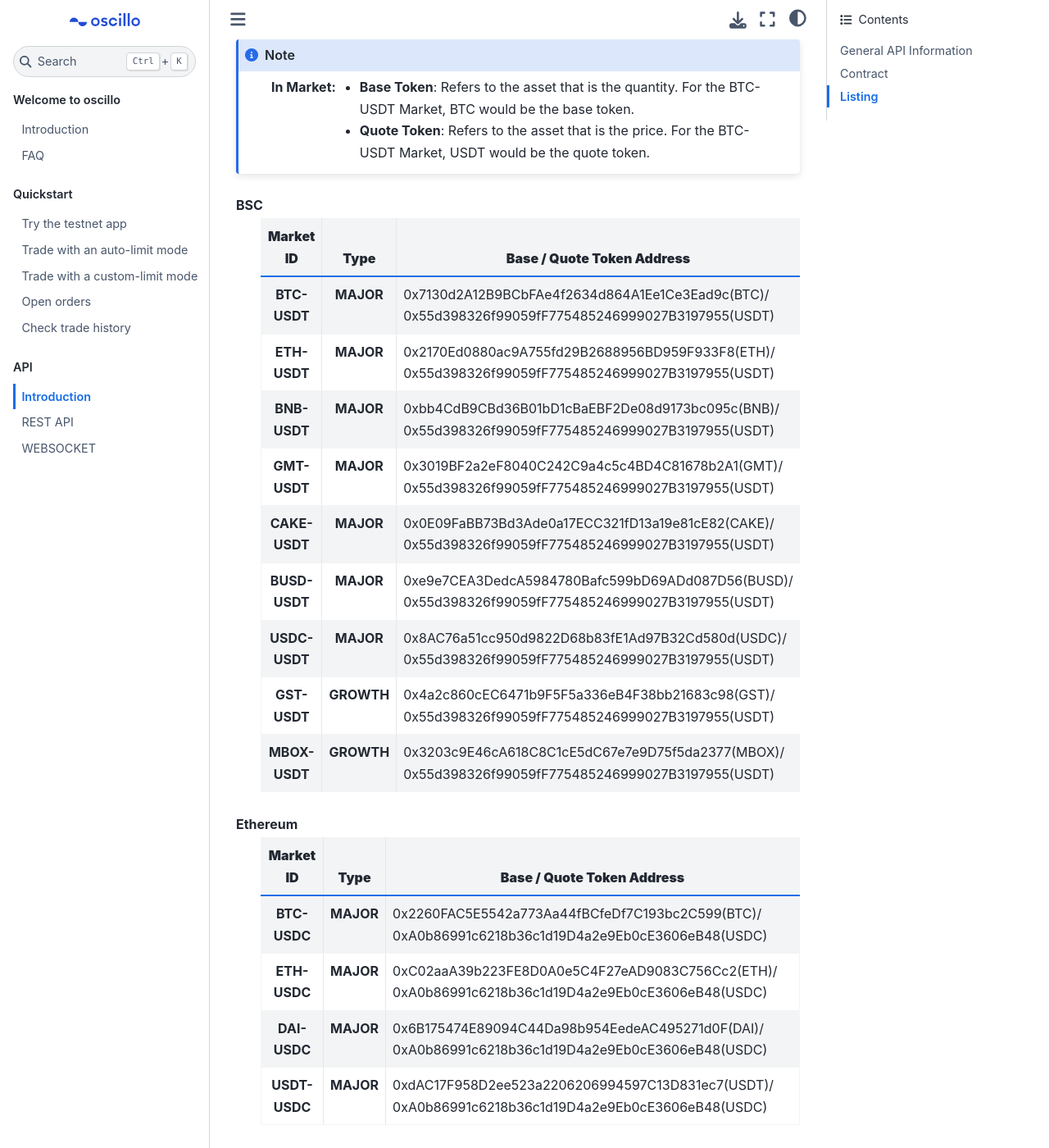
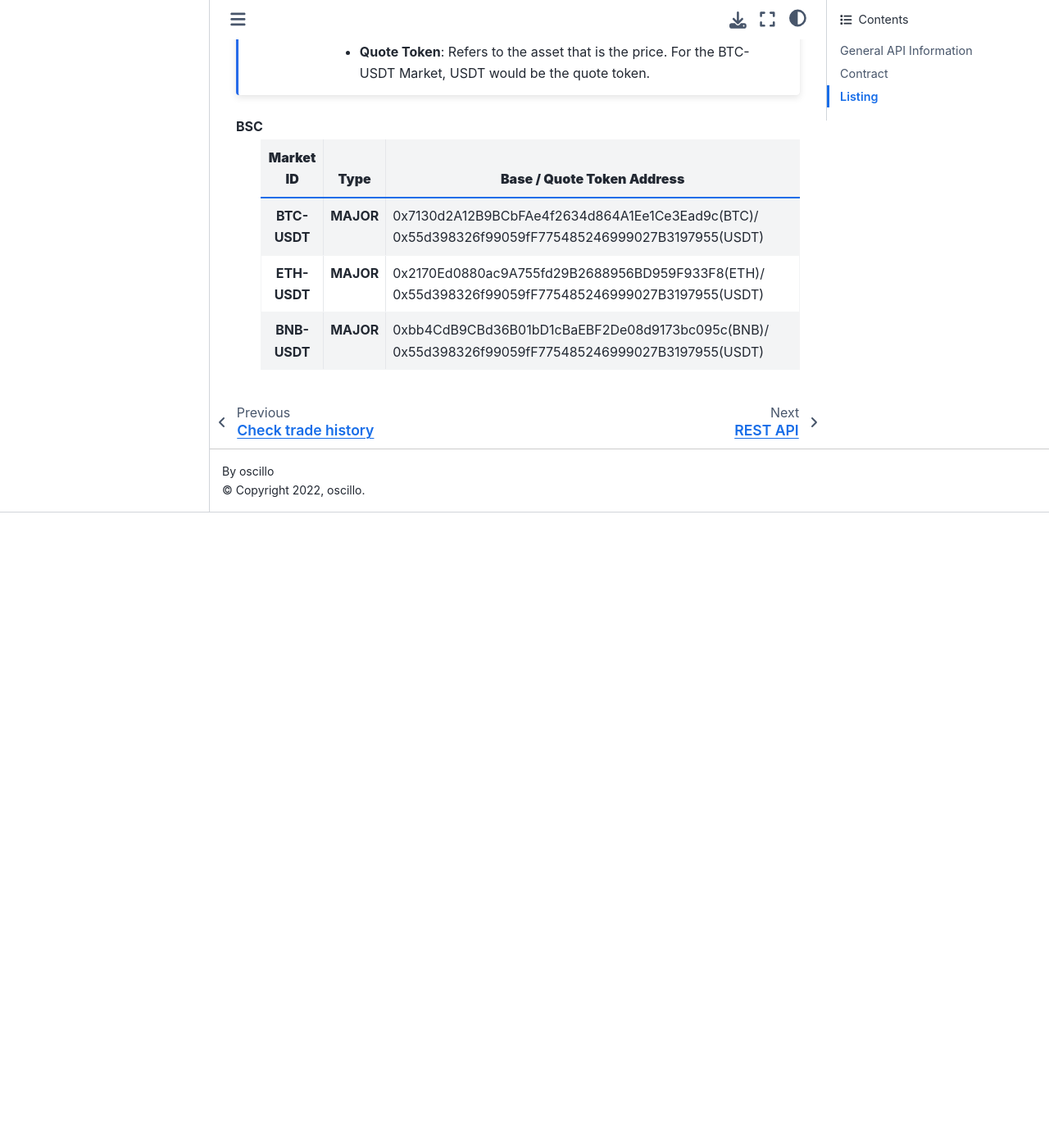
Before and after one commit to oscillo-finance/Docs, a Sphinx documentation site: the page built from docs/source/api/introduction.rst, in a window 1280 px wide and 1400 px high, scrolled down 2634 px. Shown: the whole window at 82% size. Built offline with Sphinx 7.4.7 and the Sphinx Book theme 1.1.4, drawn with Linux system fonts in a browser that asks for light colours; after the commit the page ends 3259 px from its top, so only the background shows below that; some of the changed text lies outside the part shown.

```diff
--- a/docs/source/api/introduction.rst
+++ b/docs/source/api/introduction.rst
@@ -14,16 +14,13 @@ Introduction
 General API Information
 =======================
 
-oscillo supports two networks [BNB Smart Chain(BSC), ETHEREUM].
+oscillo supports BNB Smart Chain(BSC) networks.
 
 
 BSC
    - REST_API_ENDPOINT: https://api-bsc.osc.finance
    - WEBSOCKET_API_ENDPOINT: wss://api-bsc.osc.finance
 
-ETHEREUM
-   - REST_API_ENDPOINT: https://api-eth.osc.finance
-   - WEBSOCKET_API_ENDPOINT: wss://api-eth.osc.finance
 
 All endpoints return either a JSON object or array.
 All time and timestamp related fields are in milliseconds.
@@ -137,32 +134,4 @@ BSC
                                                          0x55d398326f99059fF775485246999027B3197955(USDT)
     .. centered:: BNB-USDT     .. centered:: MAJOR      | 0xbb4CdB9CBd36B01bD1cBaEBF2De08d9173bc095c(BNB)/
                                                          0x55d398326f99059fF775485246999027B3197955(USDT)
-    .. centered:: GMT-USDT     .. centered:: MAJOR      | 0x3019BF2a2eF8040C242C9a4c5c4BD4C81678b2A1(GMT)/
-                                                         0x55d398326f99059fF775485246999027B3197955(USDT)
-    .. centered:: CAKE-USDT    .. centered:: MAJOR      | 0x0E09FaBB73Bd3Ade0a17ECC321fD13a19e81cE82(CAKE)/
-                                                         0x55d398326f99059fF775485246999027B3197955(USDT)
-    .. centered:: BUSD-USDT    .. centered:: MAJOR      | 0xe9e7CEA3DedcA5984780Bafc599bD69ADd087D56(BUSD)/
-                                                         0x55d398326f99059fF775485246999027B3197955(USDT)
-    .. centered:: USDC-USDT    .. centered:: MAJOR      | 0x8AC76a51cc950d9822D68b83fE1Ad97B32Cd580d(USDC)/
-                                                         0x55d398326f99059fF775485246999027B3197955(USDT)
-    .. centered:: GST-USDT     .. centered:: GROWTH     | 0x4a2c860cEC6471b9F5F5a336eB4F38bb21683c98(GST)/
-                                                          0x55d398326f99059fF775485246999027B3197955(USDT)
-    .. centered:: MBOX-USDT    .. centered:: GROWTH     | 0x3203c9E46cA618C8C1cE5dC67e7e9D75f5da2377(MBOX)/
-                                                          0x55d398326f99059fF775485246999027B3197955(USDT)
     ========================= ======================= ======================================================
-
-
-
-Ethereum
-    ========================= ======================= ======================================================
-    .. centered:: Market ID     .. centered:: Type     .. centered:: Base / Quote Token Address
-    ========================= ======================= ======================================================
-    .. centered:: BTC-USDC     .. centered:: MAJOR        | 0x2260FAC5E5542a773Aa44fBCfeDf7C193bc2C599(BTC)/
-                                                           0xA0b86991c6218b36c1d19D4a2e9Eb0cE3606eB48(USDC)
-    .. centered:: ETH-USDC     .. centered:: MAJOR        | 0xC02aaA39b223FE8D0A0e5C4F27eAD9083C756Cc2(ETH)/
-                                                           0xA0b86991c6218b36c1d19D4a2e9Eb0cE3606eB48(USDC)
-    .. centered:: DAI-USDC     .. centered:: MAJOR       | 0x6B175474E89094C44Da98b954EedeAC495271d0F(DAI)/
-                                                           0xA0b86991c6218b36c1d19D4a2e9Eb0cE3606eB48(USDC)
-    .. centered:: USDT-USDC    .. centered:: MAJOR       | 0xdAC17F958D2ee523a2206206994597C13D831ec7(USDT)/
-                                                           0xA0b86991c6218b36c1d19D4a2e9Eb0cE3606eB48(USDC)
-    ========================= ======================= ======================================================
--- a/docs/source/api/ws.rst
+++ b/docs/source/api/ws.rst
@@ -116,6 +116,7 @@ Subscribe
                "market": "BTC-USDT",
                "side": 20,
                "lprice": 30285000000,
+               "deadline": 1673190606,
                "status": 1,
                "amount": "1000000000000000000",
                "filled": "0",
@@ -128,6 +129,7 @@ Subscribe
                "market": "BTC-USDT",
                "side": 20,
                "lprice": 30332000000,
+               "deadline": 1673190606,
                "status": 1,
                "amount": "2000000000000000000",
                "filled": "0",
@@ -256,6 +258,7 @@ Payload
                "market": "BTC-USDT",
                "side": 20,
                "lprice": 30285000000,
+               "deadline": 1673590606,
                "status": 1,
                "amount": "1000000000000000000",
                "filled": "0",
@@ -279,6 +282,7 @@ Payload
                "market": "BTC-USDT",
                "side": 20,
                "lprice": 30285000000,
+               "deadline": 1673590606,
                "status": 1,
                "amount": "1000000000000000000",
                "filled": "0",
@@ -302,6 +306,7 @@ Payload
                "market": "BTC-USDT",
                "side": 20,
                "lprice": 30285000000,
+               "deadline": 1673590606,
                "status": 1,
                "amount": "1000000000000000000",
                "filled": "0",
```
Also changed, not shown: other parts of docs/source/api/introduction.rst (+1 -1 lines), docs/source/api/rest.rst (+8 -5 lines).
